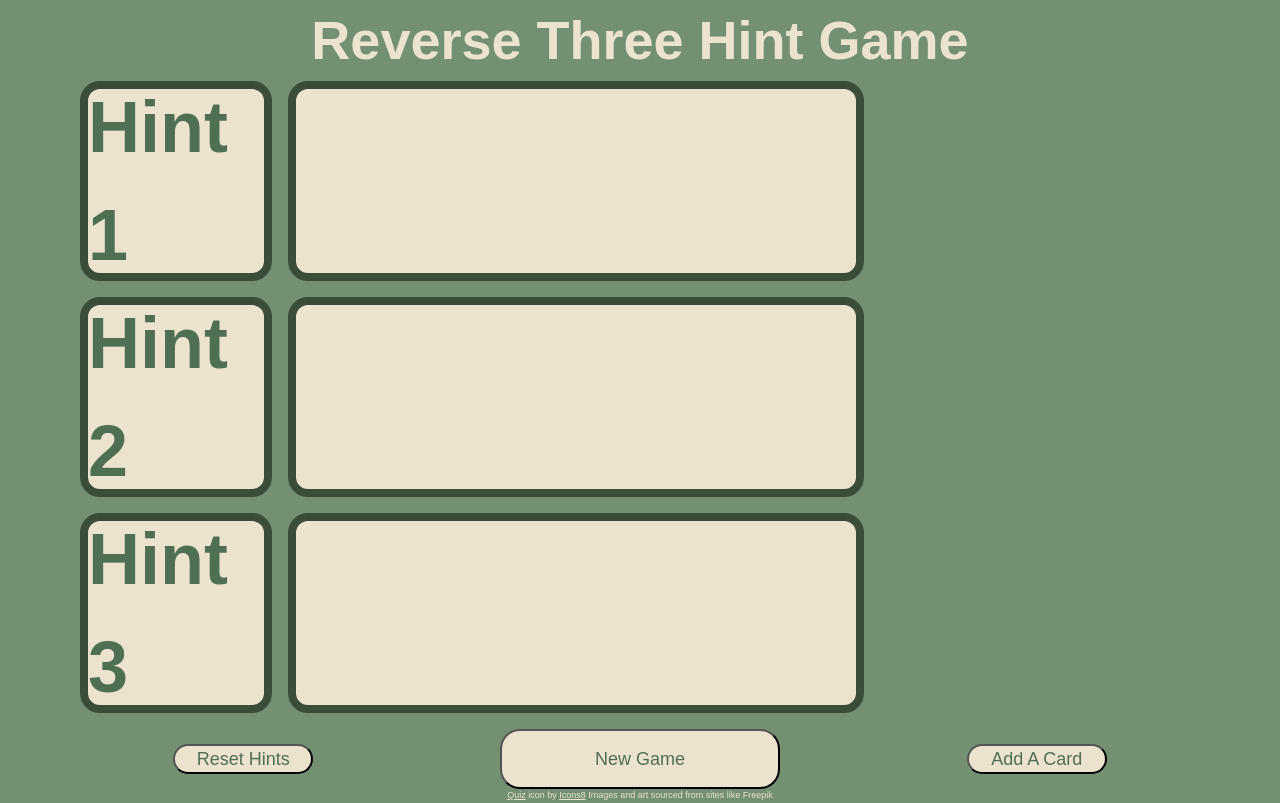
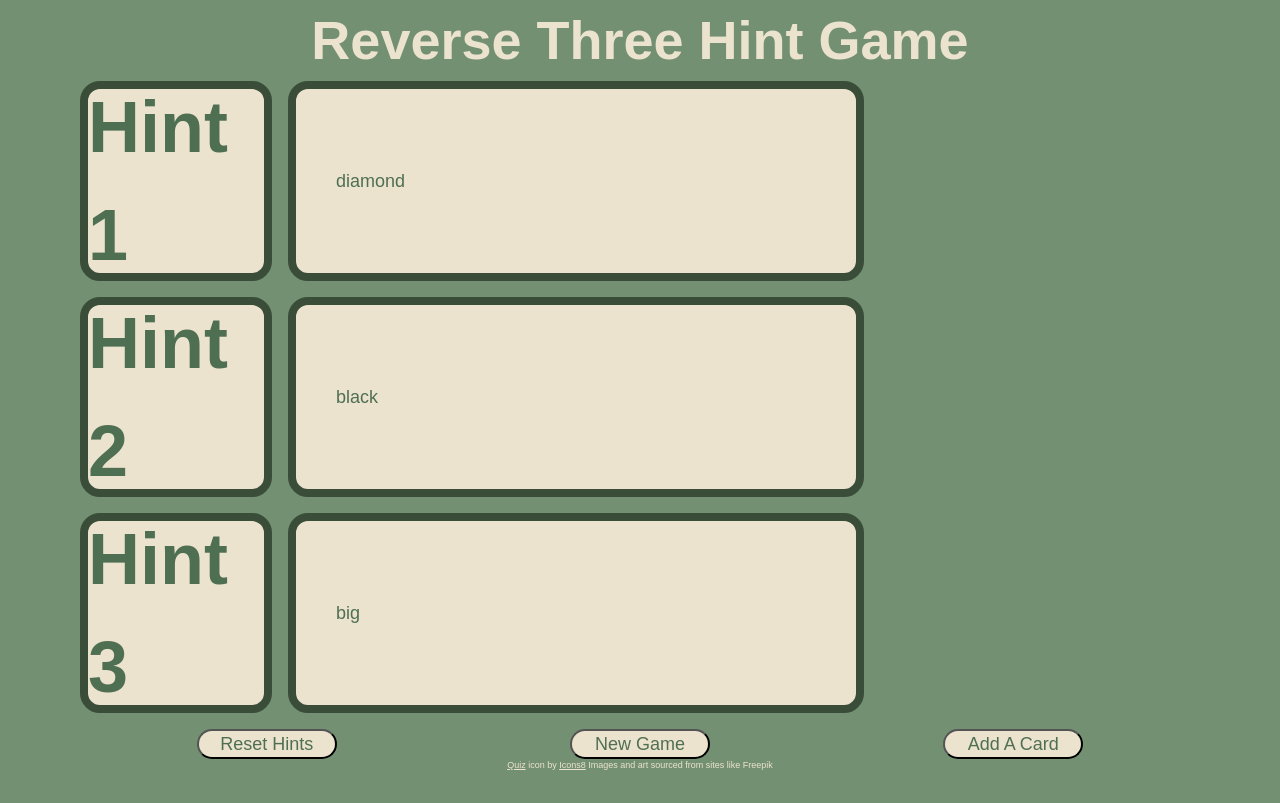
Before and after one commit to Zytheta/reverse-three-hint-quiz-game, a website built with webpack: page src/template.html in a window 1280 px wide. Both pictures are taken after a click on the button "New Game". Built offline with nearby package versions, Linux system fonts and the light colour scheme.

Commit message:
Trying to get json to load

```diff
--- a/package.json
+++ b/package.json
@@ -23,6 +23,7 @@
   "homepage": "https://github.com/Zytheta/reverse-three-hint-quiz-game#readme",
   "devDependencies": {
     "css-loader": "^6.9.1",
+    "file-loader": "^6.2.0",
     "html-webpack-plugin": "^5.6.0",
     "style-loader": "^3.3.4",
     "webpack": "^5.89.0",
--- /dev/null
+++ b/src/hints.json
@@ -0,0 +1,46 @@
+{
+  "themes": [
+    {
+      "id": 1,
+      "name": "Color",
+      "hints": [
+        { "id": 101, "text": "black", "image": "./images/colors/black.png" },
+        { "id": 102, "text": "gray", "image": "./images/colors/gray.png" },
+        { "id": 103, "text": "white", "image": "./images/colors/white.png" },
+        { "id": 104, "text": "pink", "image": "./images/colors/pink.png" }
+      ]
+    },
+    {
+      "id": 2,
+      "name": "Shape",
+      "hints": [
+        { "id": 201, "text": "circle", "image": "./images/shapes/circle.png" },
+        {
+          "id": 202,
+          "text": "triangle",
+          "image": "./images/shapes/triangle.png"
+        },
+        { "id": 203, "text": "square", "image": "./images/shapes/square.png" },
+        { "id": 204, "text": "diamond", "image": "./images/shapes/diamond.png" }
+      ]
+    },
+    {
+      "id": 3,
+      "name": "Size",
+      "hints": [
+        { "id": 301, "text": "big", "image": "./images/size/big.png" },
+        { "id": 302, "text": "small", "image": "./images/size/small.png" },
+        {
+          "id": 303,
+          "text": "long",
+          "image": "./images/size/longAndShort.jpg"
+        },
+        {
+          "id": 304,
+          "text": "short",
+          "image": "./images/size/longAndShort.jpg"
+        }
+      ]
+    }
+  ]
+}
--- a/src/index.js
+++ b/src/index.js
@@ -1,18 +1,101 @@
-import './style.css'
+import "./style.css";
 
-// const reverseThreeHintQuiz = (function () {
-//   const hintBoard = {
-//     hintGenre: this.hintGenre,
-//     hintText: this.hintText,
+const reverseThreeHintQuiz = (function () {
+  let hintsData; // Variable to store the loaded JSON data
 
-//     init: function () {
-//       this.cacheDom()
-//     },
+  const fetchData = async () => {
+    try {
+      const response = await fetch("/src/hints.json");
+      hintsData = await response.json();
+      return hintsData;
+    } catch (error) {
+      console.error("Error loading hints.json:", error);
+    }
+  };
 
-//     cacheDom: function () {}
-//   }
+  const hintBoard = {
+    init: function () {
+      this.cacheDom();
+      //   this.render();
+      this.setUpEventListeners();
+      fetchData();
+    },
 
-//   return {
-//     hintBoard: hintBoard
-//   }
-// })()
+    cacheDom: function () {
+      this.hint1Text = document.getElementById("hint1-text");
+      this.hint2Text = document.getElementById("hint2-text");
+      this.hint3Text = document.getElementById("hint3-text");
+
+      console.log("This hint1Text test:" + this.hint1Text);
+    },
+
+    setUpEventListeners: function () {
+      this.newGameBtn = document.getElementById("new-game-btn");
+      this.newGameBtn.addEventListener("click", this.newGame.bind(this));
+
+      console.log("This newGameBtn test:" + this.newGameBtn);
+
+      //   this.resetBtn = document.getElementById("reset-btn");
+      //   this.resetBtn.addEventListener("click", this.resetHints.bind(this));
+    },
+
+    newGame: function () {
+      // Clone the original themes array to avoid modifying the original data
+      const themes = JSON.parse(JSON.stringify(hintsData.themes));
+
+      // Initialize an array to store the selected hints
+      const selectedHints = [];
+
+      // Function to get a random index from an array
+      const getRandomIndex = (array) =>
+        Math.floor(Math.random() * array.length);
+
+      // Loop three times to select three themes
+      for (let i = 0; i < 3; i++) {
+        // If there are no more themes, break out of the loop
+        if (themes.length === 0) break;
+
+        // Get a random index for the themes array
+        const randomThemeIndex = getRandomIndex(themes);
+
+        // Get the selected theme
+        const selectedTheme = themes[randomThemeIndex];
+
+        // Get a random index for the hints array within the selected theme
+        const randomHintIndex = getRandomIndex(selectedTheme.hints);
+
+        // Get the selected hint from the theme
+        const selectedHint = selectedTheme.hints[randomHintIndex];
+
+        // Add the selected hint to the array
+        selectedHints.push(selectedHint);
+
+        // Remove the selected theme from the pool
+        themes.splice(randomThemeIndex, 1);
+      }
+
+      // Log the selected hints (you can modify this part based on your needs)
+      console.log("Selected Hints:", selectedHints);
+
+      // Render the selected hints on the UI (you can implement the rendering logic here)
+      this.renderHints(selectedHints);
+    },
+
+    renderHints: function (hints) {
+      // Example: Log the selected hints to the hint elements
+      this.hint1Text.textContent = `${hints[0].text}`;
+      this.hint2Text.textContent = `${hints[1].text}`;
+      this.hint3Text.textContent = `${hints[2].text}`;
+
+      // You can similarly update hint2Text and hint3Text
+    },
+
+    // render: function () {},
+  };
+
+  return {
+    hintBoard: hintBoard,
+  };
+})();
+
+reverseThreeHintQuiz.hintBoard.init();
--- a/src/template.html
+++ b/src/template.html
@@ -30,9 +30,9 @@
         <div id="hint3-text" class="hint-card"></div>
       </div>
       <div class="buttons">
-        <button type="button" id="resetBtn">Reset Hints</button>
-        <button type="button" id="newGameBtn">New Game</button>
-        <button type="button" id="addBtn">Add A Card</button>
+        <button type="button" id="reset-btn">Reset Hints</button>
+        <button type="button" id="new-game-btn">New Game</button>
+        <button type="button" id="add-btn">Add A Card</button>
       </div>
     </main>
     <footer>
--- a/webpack.config.js
+++ b/webpack.config.js
@@ -1,37 +1,46 @@
-const path = require('path')
-const HtmlWebpackPlugin = require('html-webpack-plugin')
+const path = require("path");
+const HtmlWebpackPlugin = require("html-webpack-plugin");
 
 module.exports = {
-  mode: 'development',
+  mode: "development",
   entry: {
-    bundle: path.resolve(__dirname, 'src/index.js')
+    bundle: path.resolve(__dirname, "src/index.js"),
   },
-  devtool: 'inline-source-map',
+  devtool: "inline-source-map",
   devServer: {
-    static: path.resolve(__dirname, 'dist')
+    static: path.resolve(__dirname, "dist"),
   },
   output: {
-    filename: '[name].js',
-    path: path.resolve(__dirname, 'dist'),
-    clean: true
+    filename: "[name].js",
+    path: path.resolve(__dirname, "dist"),
+    clean: true,
   },
   module: {
     rules: [
       {
         test: /\.css$/i,
-        use: ['style-loader', 'css-loader']
-      }
-    ]
+        use: ["style-loader", "css-loader"],
+      },
+      {
+        test: /\.json$/i,
+        loader: "file-loader",
+        include: path.resolve(__dirname, "src"),
+        options: {
+          name: "data/[name].[ext]", // Output file name
+          publicPath: "data/", // Add this line
+        },
+      },
+    ],
   },
   plugins: [
     new HtmlWebpackPlugin({
-      title: 'Reverse Three Hint Quiz',
-      filename: 'index.html',
-      template: path.resolve(__dirname, 'src/template.html'),
-      favicon: path.resolve(__dirname, 'images/icons8-quiz-32.png')
-    })
+      title: "Reverse Three Hint Quiz",
+      filename: "index.html",
+      template: path.resolve(__dirname, "src/template.html"),
+      favicon: path.resolve(__dirname, "dist/icons8-quiz-32.png"),
+    }),
   ],
   optimization: {
-    runtimeChunk: 'single'
-  }
-}
+    runtimeChunk: "single",
+  },
+};
```
Also changed, not shown: src/data/hints.json (deleted, +0 -34 lines), 1 other file.
